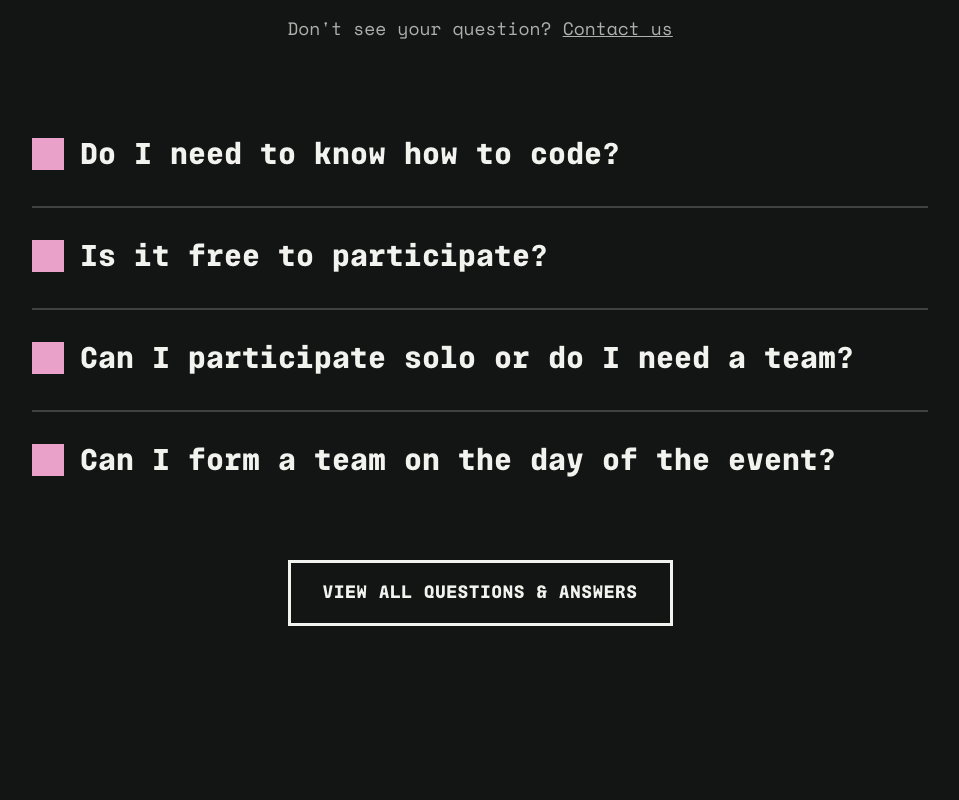
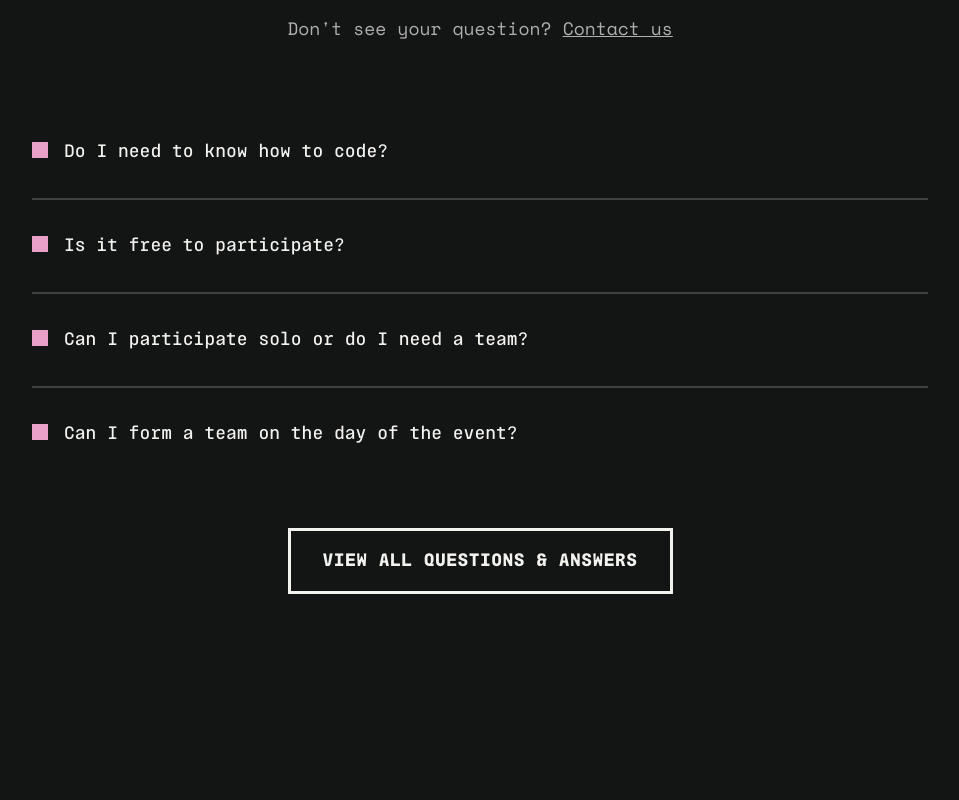
Before and after one commit to crafter-station/she.ships, a Next.js app: page / in a window 1280 px wide. Shown: the part 5500-6300 px from the top of the page, without its empty margins (160-1119 px from the left). Built offline with nearby package versions, Linux system fonts and the light colour scheme; no server answers.

Commit message:
reduce size text FAQ

```diff
--- a/components/sections/faq.tsx
+++ b/components/sections/faq.tsx
@@ -35,8 +35,8 @@ export function FAQ() {
             >
               <Accordion.Trigger className="group flex w-full items-start justify-between gap-4 text-left">
                 <div className="flex items-start gap-4">
-                  <div className="w-8 h-8 bg-primary-pink flex-shrink-0" />
-                  <span className="font-[family-name:var(--font-title)] text-2xl font-bold text-primary-cream md:text-3xl">
+                  <div className="w-4 h-4 bg-primary-pink flex-shrink-0 mt-1" />
+                  <span className="font-[family-name:var(--font-title)] text-base font-normal text-primary-cream md:text-lg">
                     {item.question}
                   </span>
                 </div>
```
